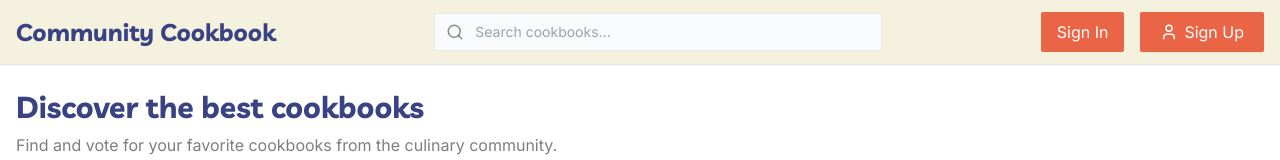
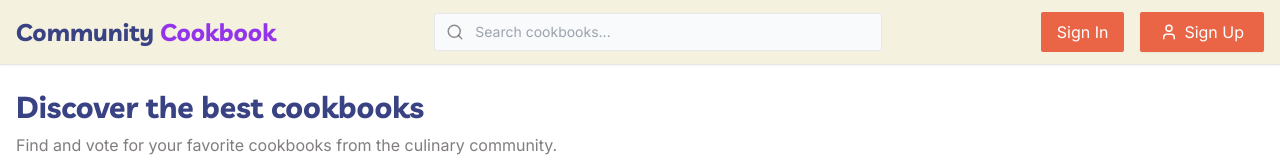
Before and after one commit to bbockes/community-cookbook, a React (Vite) app: page / in a window 1280 px wide. Shown: the top 160 px of the page. Built offline with nearby package versions, Linux system fonts and the light colour scheme; no server answers; the database is empty.

Commit message:
Updated Navbar.tsx

```diff
--- a/src/components/Navbar.tsx
+++ b/src/components/Navbar.tsx
@@ -29,7 +29,7 @@ export const Navbar: React.FC<NavbarProps> = ({ searchQuery, setSearchQuery }) =
           <div className="flex items-center justify-between">
             <div className="flex items-center space-x-4">
               <h1 className="text-2xl font-bold text-navy font-heading">
-                <span className="text-navy">Community</span> Cookbook
+                <span className="text-navy">Community</span> <span className="text-purple-600">Cookbook</span>
               </h1>
             </div>
             <div className="flex-1 max-w-md mx-4">
```
